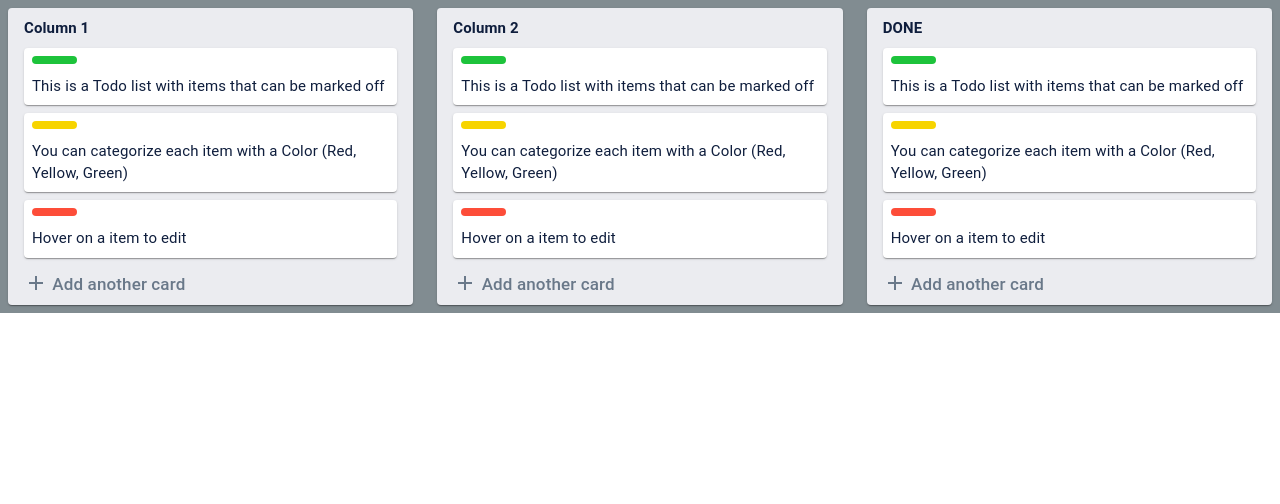
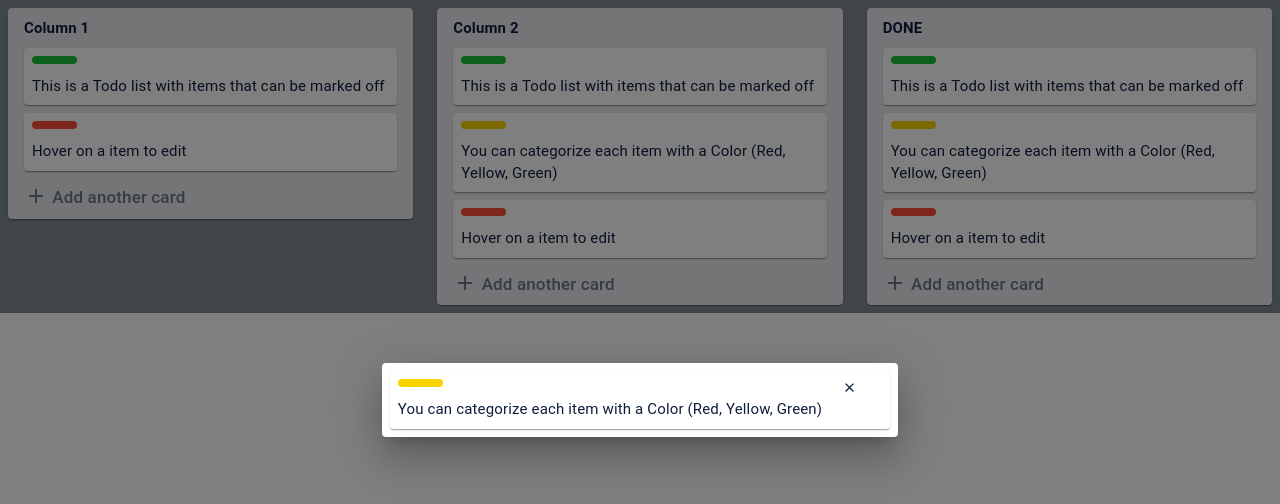
Before and after one commit to IsmaelTerreno/trello-geek, a React (Create React App) app: page / in a window 1280 px wide. Both pictures are taken after a click on the element 210 px from the left and 152 px from the top of the page. Shown: the top 504 px of the page. Built offline with nearby package versions, Linux system fonts and the light colour scheme.

Commit message:
Added close and edit button on hover.

```diff
--- a/src/App.js
+++ b/src/App.js
@@ -13,7 +13,7 @@ const useStyles = makeStyles((theme) => ({
   },
 }));
 
-const App = ({columnTasks, onAddCard}) => {
+const App = ({columnTasks, onAddCard, onEditCard}) => {
   const classes = useStyles();
   return (
     <div className={classes.root}>
@@ -27,6 +27,7 @@ const App = ({columnTasks, onAddCard}) => {
                 title={column.title}
                 cards={column.tasks}
                 onAddCard={()=> onAddCard(columnTasks, column, idx)}
+                onEditCard={(task, idxT)=> onEditCard(columnTasks, column, idx,task, idxT)}
                 />
               </Grid>
             );
@@ -39,12 +40,12 @@ const App = ({columnTasks, onAddCard}) => {
 
 App.defaultProps = {
   columnTasks:[],
-  onAddCard: ()=>{},
 };
 
 App.propTypes = {
   columnTasks: PropTypes.array,
-  onAddCard: PropTypes.func,
+  onAddCard: PropTypes.func.isRequired,
+  onEditCard: PropTypes.func.isRequired,
 };
 
 export default App;
--- a/src/ColumnCards.js
+++ b/src/ColumnCards.js
@@ -33,7 +33,8 @@ const useStyles = makeStyles((theme) => ({
 const ColumnCards = ({
   title,
   cards,
-  onAddCard
+  onAddCard,
+  onEditCard,
 }) => {
   const classes = useStyles();
   return (
@@ -52,6 +53,7 @@ const ColumnCards = ({
                     key={'task-'+idx}
                     labelColor={card.labelColor}
                     description={card.description}
+                    onEditCard={()=> onEditCard(card, idx)}
                 />
             );
            })
--- a/src/TaskCard.js
+++ b/src/TaskCard.js
@@ -1,8 +1,9 @@
 import React, {useState} from 'react';
 import { makeStyles } from '@material-ui/core/styles';
-import { Paper, Typography, Box, Grid } from '@material-ui/core';
+import { Paper, Typography, Box, Grid, Dialog } from '@material-ui/core';
 import PropTypes from 'prop-types';
 import EditIcon from '@material-ui/icons/Edit';
+import CloseIcon from '@material-ui/icons/Close';
 
 const CATEGORY_COLOR = {
     green: '#1dc33b',
@@ -32,46 +33,78 @@ const useStyles = makeStyles((theme) => ({
     fontSize:'15px',
     visibility: 'hidden',
   },
+  closeIcon:{
+    fontSize:'15px',
+    cursor:'pointer',
+  },
 }));
 
 const TaskCard = ({
     labelColor,
-    description
+    description,
+    onEditCard
 }) => {
   const classes = useStyles();
   const [ isEditHover, setIsEditHover ] = useState(false);
-  return (
-    <Paper
-        className={classes.paper}
-        onMouseEnter={()=> setIsEditHover(true)}
-        onMouseLeave={()=> setIsEditHover(false)}
-    >
+  const [ isEditionMode, setIsEditionMode ] = useState(false);
+  const CardGrid = () =>{
+    return(
+      <Paper className={classes.paper} >
         <Grid container spacing={0}>
             <Grid item xs={11}>
                 <Box component="div" className={classes.label} style={{backgroundColor: CATEGORY_COLOR[labelColor]}} />
             </Grid>
             <Grid item xs={1}>
-                <EditIcon
-                className={classes.editIcon}
-                style={{visibility: (isEditHover) ? 'visible' : 'hidden' }}
-                />
+                {
+                  isEditionMode &&
+                  <CloseIcon
+                    className={classes.closeIcon}
+                    onClick={()=> setIsEditionMode(false)}
+                  />
+                }
+                {
+                  !isEditionMode &&
+                  <EditIcon
+                  className={classes.closeIcon}
+                  style={{visibility: !isEditHover ? 'hidden' : 'visible' }}
+                  />
+                }
             </Grid>
             <Grid item xs={12}>
                 <Typography
                 className={classes.title}
                 variant="body2"
                 >
-                    {description}
+                  {description}
                 </Typography>
             </Grid>
         </Grid>
-    </Paper>
+      </Paper>
+    );
+  }
+  return (
+    <div
+        onMouseEnter={()=> setIsEditHover(true)}
+        onMouseLeave={()=> setIsEditHover(false)}
+        onClick={()=>{
+          onEditCard();
+          if(!isEditionMode){ setIsEditionMode(!isEditionMode); }
+        }}
+    >
+        { !isEditionMode && <CardGrid />}
+        { isEditionMode &&
+          <Dialog aria-labelledby="task-edit" open={isEditionMode} onClose={()=> setIsEditionMode(false)}>
+            <CardGrid />
+          </Dialog>
+        }
+    </div>
   );
 }
 
 TaskCard.propTypes = {
     labelColor: PropTypes.oneOf(['green', 'yellow', 'red']),
-    description: PropTypes.string
+    description: PropTypes.string,
+    onEditCard: PropTypes.func,
 };
 
 export default TaskCard;
--- a/src/containers/AppContainer.js
+++ b/src/containers/AppContainer.js
@@ -22,6 +22,12 @@ const mapDispatchToProps = dispatch => {
             columnTasks[idx] = column;
             dispatch(setTaskList(columnTasks));
         },
+        onEditCard:(columnTasks, column, idx, task, idxT)=> {
+            column.tasks[idxT].labelColor = task.labelColor;
+            column.tasks[idxT].description = task.description;
+            columnTasks[idx] = column;
+            dispatch(setTaskList(columnTasks));
+        },
     };
 };
 export default connect(
--- a/src/index.js
+++ b/src/index.js
@@ -8,11 +8,9 @@ import { MainStore } from './redux/store/configureStore';
 const store = MainStore();
 
 ReactDOM.render(
-  <React.StrictMode>
     <Provider store={store}>
       <App />
-    </Provider>
-  </React.StrictMode>,
+    </Provider>,
   document.getElementById('root')
 );
 
```
